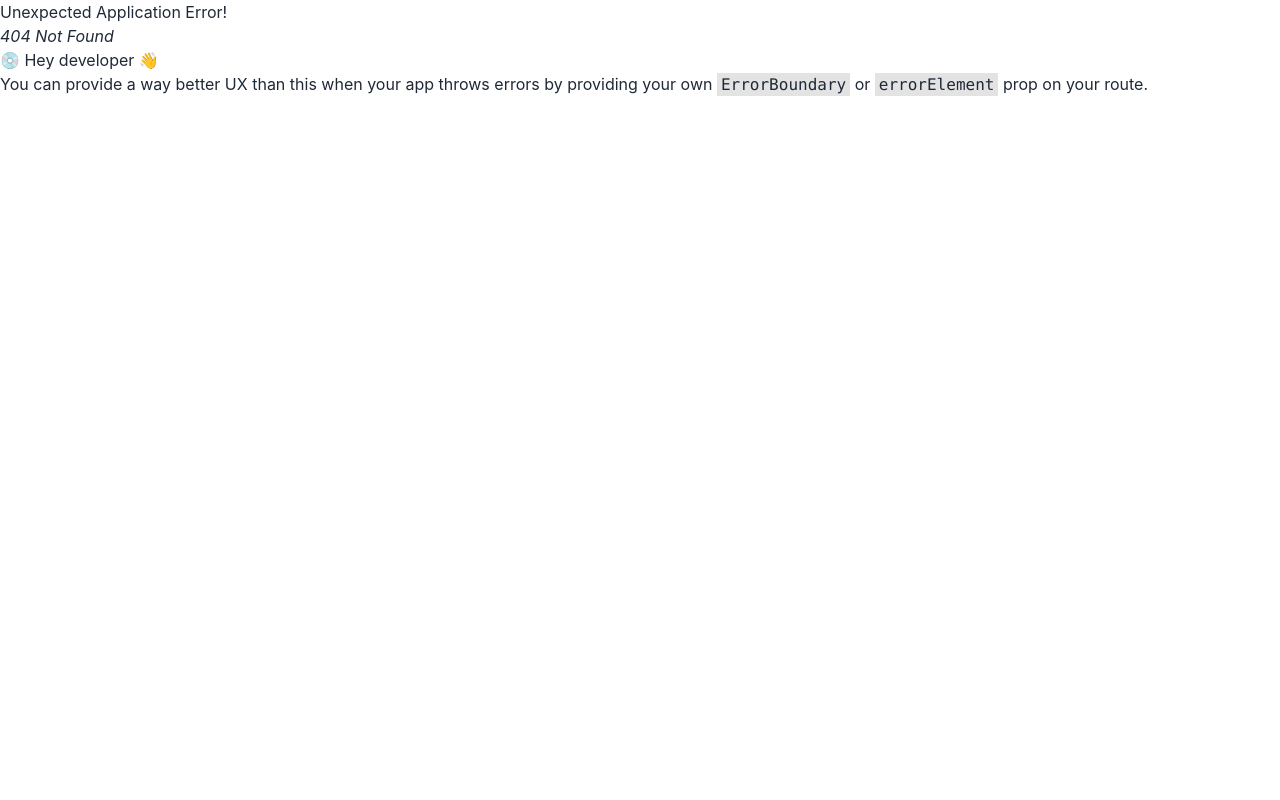
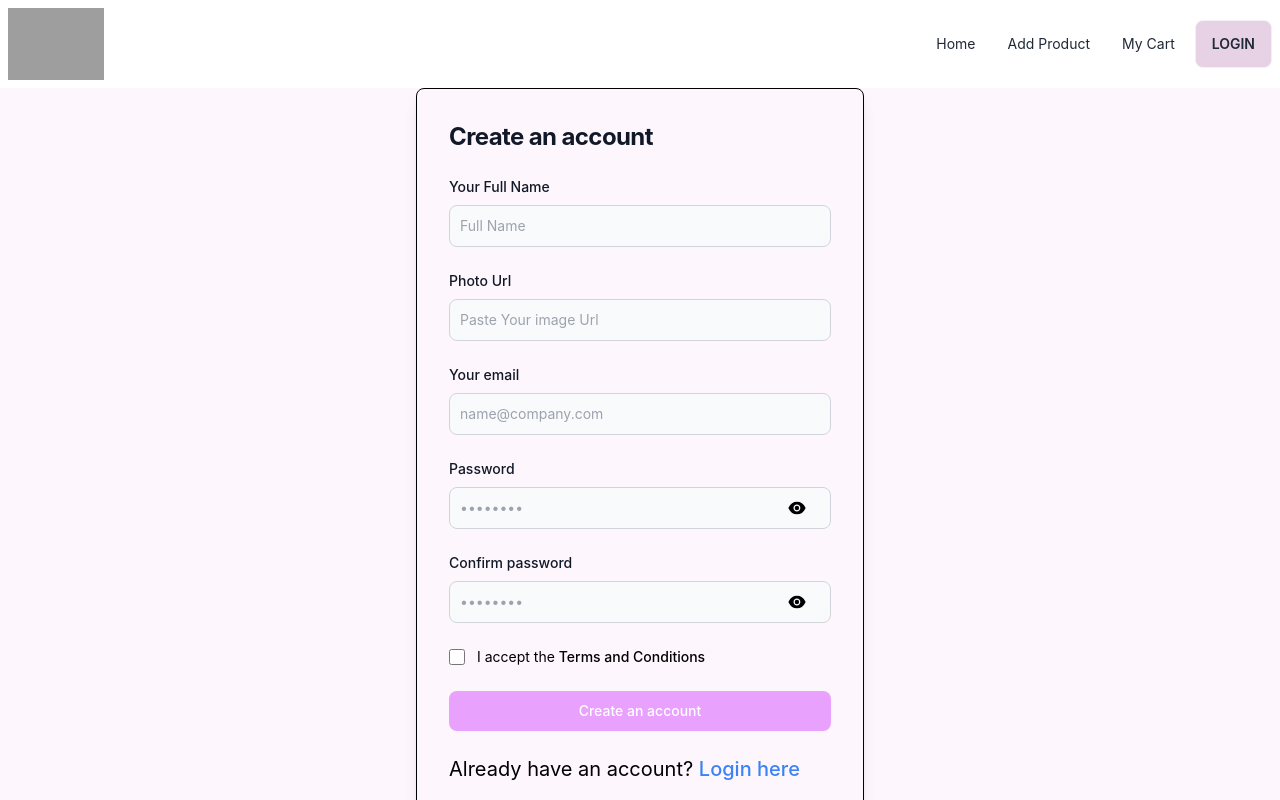
Before and after one commit to originalmahim/Wazo, a React (Vite) app: page /signup in a window 1280 px wide. Before the commit this address had no page. Shown: the top 800 px of the page. Built offline with nearby package versions, Linux system fonts and the light colour scheme; grey boxes are pictures that could not be loaded.

Commit message:
Created SignUp page And Added Authentication for create account with email and pass also sign up with popup for google

```diff
--- a/src/Components/SignUp/SignUp.jsx
+++ b/src/Components/SignUp/SignUp.jsx
@@ -1,10 +1,198 @@
+import { FcGoogle } from 'react-icons/fc';
+// import { Link, useLocation, useNavigate } from "react-router-dom";
+import { useContext, useState } from 'react';
+import { AiFillEye,AiFillEyeInvisible } from 'react-icons/ai';
+import { Link } from 'react-router-dom';
+import { getAuth, signInWithPopup, GoogleAuthProvider } from "firebase/auth";
+import { updateProfile } from "firebase/auth";
+import { AuthContex } from '../../Contex/AuthProvider';
+import Swal from 'sweetalert2'
+import app from '../../Firebase/firebase.config';
+
 
 const SignUp = () => {
+        const {CreateUser} = useContext(AuthContex)
+
+         const [registerError,setRegisterError] = useState('')
+        const [success,setSuccess] = useState('')
+        const [showPassword, setShowPassword] = useState(false);
+
+//         const location = useLocation()
+//   const navigate = useNavigate()
+
+  const auth = getAuth(app);
+  const provider = new GoogleAuthProvider();
+
+  const handleGoogleSignup = () => {
+    signInWithPopup(auth,provider)
+    .then(result => {
+      Swal.fire(
+      'Account Created',
+      'You have Created Account successfully',
+        'success'
+      )
+//       navigate(location?.state ? location.state : '/')
+     })
+ }
+
+        const handlesignupformSubmit = e => {
+        e.preventDefault()
+        const email = e.target.email.value;
+        const password = e.target.password.value;
+        const confirmPassword = e.target.confirm.value;
+        const name = e.target.name.value;
+        const url = e.target.photoUrl.value;
+
+        setRegisterError('')
+        setSuccess('')
+
+
+        if (!/^(?=.*[0-9])(?=.*[!@#$%^&*])[a-zA-Z0-9!@#$%^&*]{6,16}$/.test(password)) {
+        return setRegisterError('password should be as long as the password contains the number and special character')
+        }
+
+        if (password != confirmPassword) {
+        return setRegisterError('Password And Confirm Password Should be Same')
+        }
+
+        CreateUser(email,password)
+        .then(result => {
+              updateProfile(result.user,{
+                    displayName: name,
+                    photoURL: url,
+                  })
+                  Swal.fire(
+                        'Account Created',
+                        'You have Created Account successfully',
+                        'success'
+                      )
+//             navigate(location?.state ? location.state : '/')
+        setSuccess('Account Created Successfully')
+
+        })
+//         .catch(error => {
+//         setRegisterError(error.message);
+//         })
+
+        }
+
           return (
-                    <div>
+          <div className='bg-[#FEF6FD]'>
+          <div className="max-w-7xl mx-auto  text-xl mb-6  ">
+          <div className="flex flex-col items-center justify-center px-6 py-8 mx-auto md:h-screen lg:py-0">
+          <div className="w-full   shadow-lg border border-black rounded-lg text-xl   md:mt-0 sm:max-w-md xl:p-0 ">
+          <div className="p-6 space-y-4 md:space-y-6 sm:p-8">
+          <h1 className="text-xl font-bold leading-tight tracking-tight text-gray-900 md:text-2xl ">
+          Create an account
+          </h1>
 
-                    </div>
-          );
+          <form onSubmit={handlesignupformSubmit} className="space-y-4 md:space-y-6">
+          <div>
+          <label htmlFor="email" className="block mb-2 text-sm font-medium text-gray-900 ">Your Full Name</label>
+          <input
+          type="text"
+          name="name"
+          className="bg-gray-50 border border-gray-300 text-gray-900 sm:text-sm rounded-lg focus:ring-primary-600 focus:border-primary-600 block w-full p-2.5 "
+          placeholder="Full Name "
+          required
+          />
+          </div>
+          <div>
+          <label htmlFor="email" className="block mb-2 text-sm font-medium text-gray-900 ">Photo Url</label>
+          <input
+          type="text"
+          name="photoUrl"
+          className="bg-gray-50 border border-gray-300 text-gray-900 sm:text-sm rounded-lg focus:ring-primary-600 focus:border-primary-600 block w-full p-2.5 "
+          placeholder="Paste Your image Url"
+          required
+          />
+          </div>
+
+          <div>
+          <label htmlFor="email" className="block mb-2 text-sm font-medium text-gray-900 ">Your email</label>
+          <input
+          type="email"
+          name="email"
+          id="email"
+          className="bg-gray-50 border border-gray-300 text-gray-900 sm:text-sm rounded-lg focus:ring-primary-600 focus:border-primary-600 block w-full p-2.5"
+          placeholder="name@company.com"
+          required
+          />
+          </div>
+          <div>
+          <label htmlFor="password" className="block mb-2 text-sm font-medium text-gray-900 ">Password</label>
+          <div className="flex relative">
+          <input
+          type={showPassword ? "text" : "password"}
+          name="password"
+
+          placeholder="••••••••"
+          className="bg-gray-50 border border-gray-300 text-gray-900 sm:text-sm rounded-lg focus:ring-primary-600 focus:border-primary-600 block w-full p-2.5 "
+          required
+          />
+          <span onClick={() => setShowPassword(!showPassword)} className="absolute inset-y-0 right-4 flex items-center pr-2 text-white  cursor-pointer">
+          { showPassword ? <AiFillEyeInvisible className='text-black' ></AiFillEyeInvisible> : <AiFillEye className='text-black' ></AiFillEye>}</span>
+          </div>
+          </div>
+          <div>
+          <label htmlFor="confirm-password" className="block mb-2 text-sm font-medium text-gray-900 ">Confirm password</label>
+          <div>
+          <div className="flex relative">
+          <input
+          type={showPassword ? "text" : "password"}
+          name="confirm"
+
+          placeholder="••••••••"
+          className="bg-gray-50 border border-gray-300 text-gray-900 sm:text-sm rounded-lg focus:ring-primary-600 focus:border-primary-600 block w-full p-2.5 "
+          required
+          />
+          <span onClick={() => setShowPassword(!showPassword)} className="absolute inset-y-0 right-4 flex items-center pr-2 text-white  cursor-pointer">
+          { showPassword ? <AiFillEyeInvisible className='text-black' ></AiFillEyeInvisible> : <AiFillEye className='text-black' ></AiFillEye>}</span>
+          </div>
+          </div>
+          </div>
+          <div className="flex items-start">
+          <div className="flex items-center h-5">
+          <input
+          id="terms"
+          aria-describedby="terms"
+          type="checkbox"
+          className="w-4 h-4 border border-gray-300 rounded bg-gray-50 focus:ring-3 focus:ring-primary-300 "
+          required
+          />
+          </div>
+          <div className="ml-3 text-sm">
+          <label htmlFor="terms" className=" text-black ">I accept the <a className="font-medium text-primary-600 hover:underline dark:text-primary-500 " >Terms and Conditions</a></label>
+          </div>
+          </div>
+          <button
+
+          className="w-full text-white bg-[#e8a1fd] hover:bg-white hover:text-[#1c6e5f] focus:ring-4 focus:outline-none focus:ring-primary-300 font-medium rounded-lg text-sm px-5 py-2.5 text-center "
+          >
+          Create an account
+          </button>
+          <p className="text-xl text-black ">
+          Already have an account? <Link to = "/login"><a className="font-medium  text-primary-600 hover:underline dark:text-primary-500 text-blue-500">Login here</a></Link>
+          </p>
+          </form>
+          {
+          registerError &&
+
+          <p className="text-red-400">{registerError}</p>
+
+          }
+          {
+          success &&
+          <p className="text-green-600">${success}</p>
+          }
+          <div className="text-center">
+            <button onClick={handleGoogleSignup} className="btn bg-white text-blue-400"> <FcGoogle className='text-2xl' ></FcGoogle> Sign Up with Google</button>
+          </div>
+          </div>
+                </div>
+          </div>
+          </div>
+          </div>)
 };
 
 export default SignUp;
--- a/src/Contex/AuthProvider.jsx
+++ b/src/Contex/AuthProvider.jsx
@@ -1,10 +1,28 @@
 import { createContext } from "react";
 import PropTypes from 'prop-types';
+import { getAuth, createUserWithEmailAndPassword, signInWithEmailAndPassword } from "firebase/auth";
+import app from "../Firebase/firebase.config";
 
-const AuthContex = createContext(null)
+const auth = getAuth(app);
+
+ export const AuthContex = createContext(null)
+
 
 const AuthProvider = ({children}) => {
-          const information = {}
+
+   const CreateUser = (email,password) => {
+      return createUserWithEmailAndPassword(auth,email,password)
+   }
+
+   const LogIn = (email,password) => {
+      return signInWithEmailAndPassword(auth,email,password)
+   }
+
+
+          const information = {
+            CreateUser,
+            LogIn
+         }
           return (
           <AuthContex.Provider value={information} >
              {children}
--- a/src/Firebase/firebase.config.js
+++ b/src/Firebase/firebase.config.js
@@ -0,0 +1,18 @@
+// Import the functions you need from the SDKs you need
+import { initializeApp } from "firebase/app";
+// TODO: Add SDKs for Firebase products that you want to use
+// https://firebase.google.com/docs/web/setup#available-libraries
+
+// Your web app's Firebase configuration
+const firebaseConfig = {
+  apiKey: "AIzaSyBPa9FWiDBFSGskstAUAs9wAPTmRuVAf_c",
+  authDomain: "wazo-67d23.firebaseapp.com",
+  projectId: "wazo-67d23",
+  storageBucket: "wazo-67d23.appspot.com",
+  messagingSenderId: "439506161066",
+  appId: "1:439506161066:web:59789a91f7b709c5d3efd3"
+};
+
+// Initialize Firebase
+const app = initializeApp(firebaseConfig);
+export default app;
--- a/src/main.jsx
+++ b/src/main.jsx
@@ -10,6 +10,7 @@ import Home from './Components/Home/Home';
 import About from './Components/About/About';
 import AuthProvider from './Contex/AuthProvider';
 import Login from './Components/Login/Login';
+import SignUp from './Components/SignUp/SignUp';
 const router = createBrowserRouter([
   {
     path: "/",
@@ -26,6 +27,10 @@ const router = createBrowserRouter([
     {
       path: "/login",
       element: <Login></Login>
+    },
+    {
+      path: "/signup",
+      element: <SignUp></SignUp>
     }
   ]
   },
```
Also changed, not shown: src/Components/Login/Login.jsx (+19 -7 lines).
